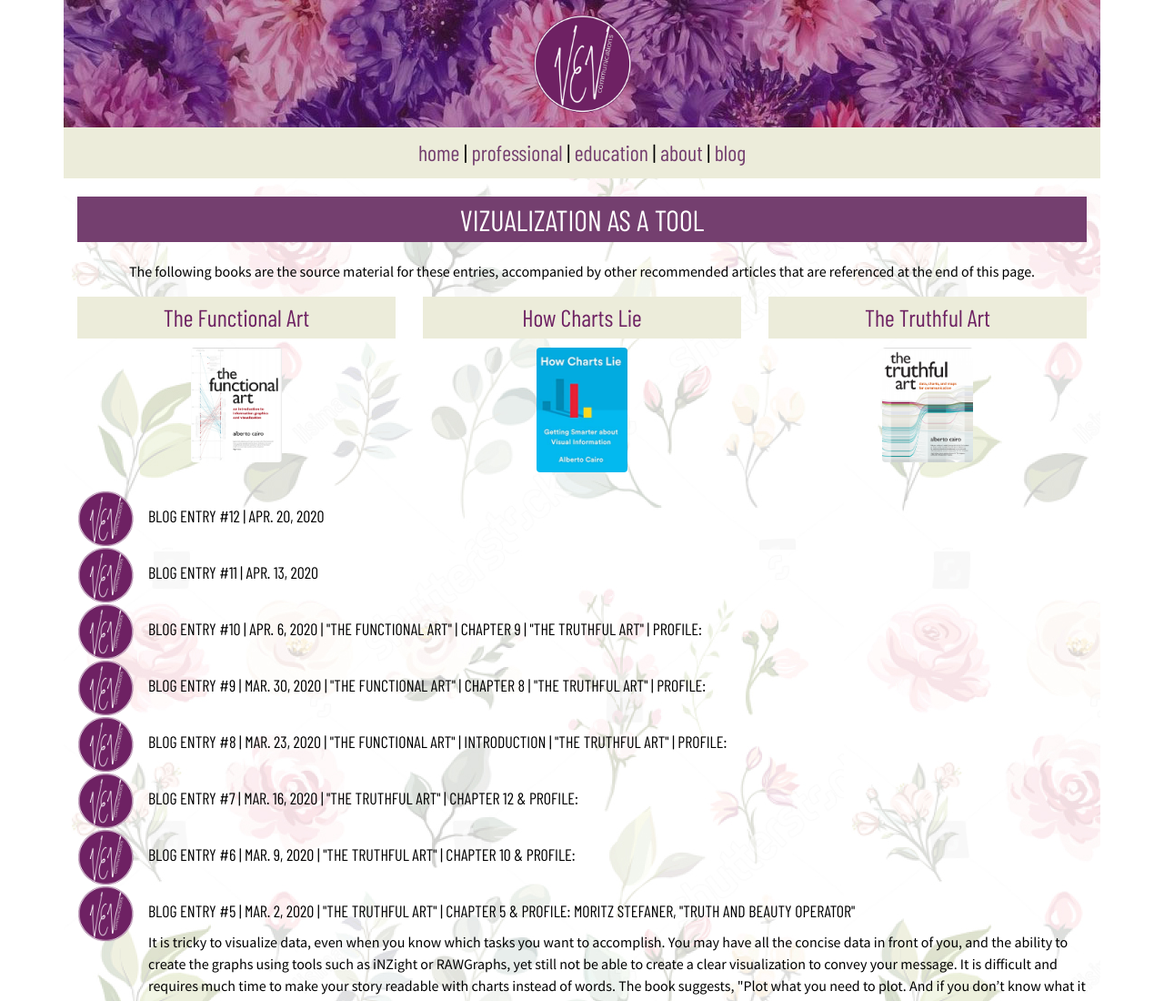
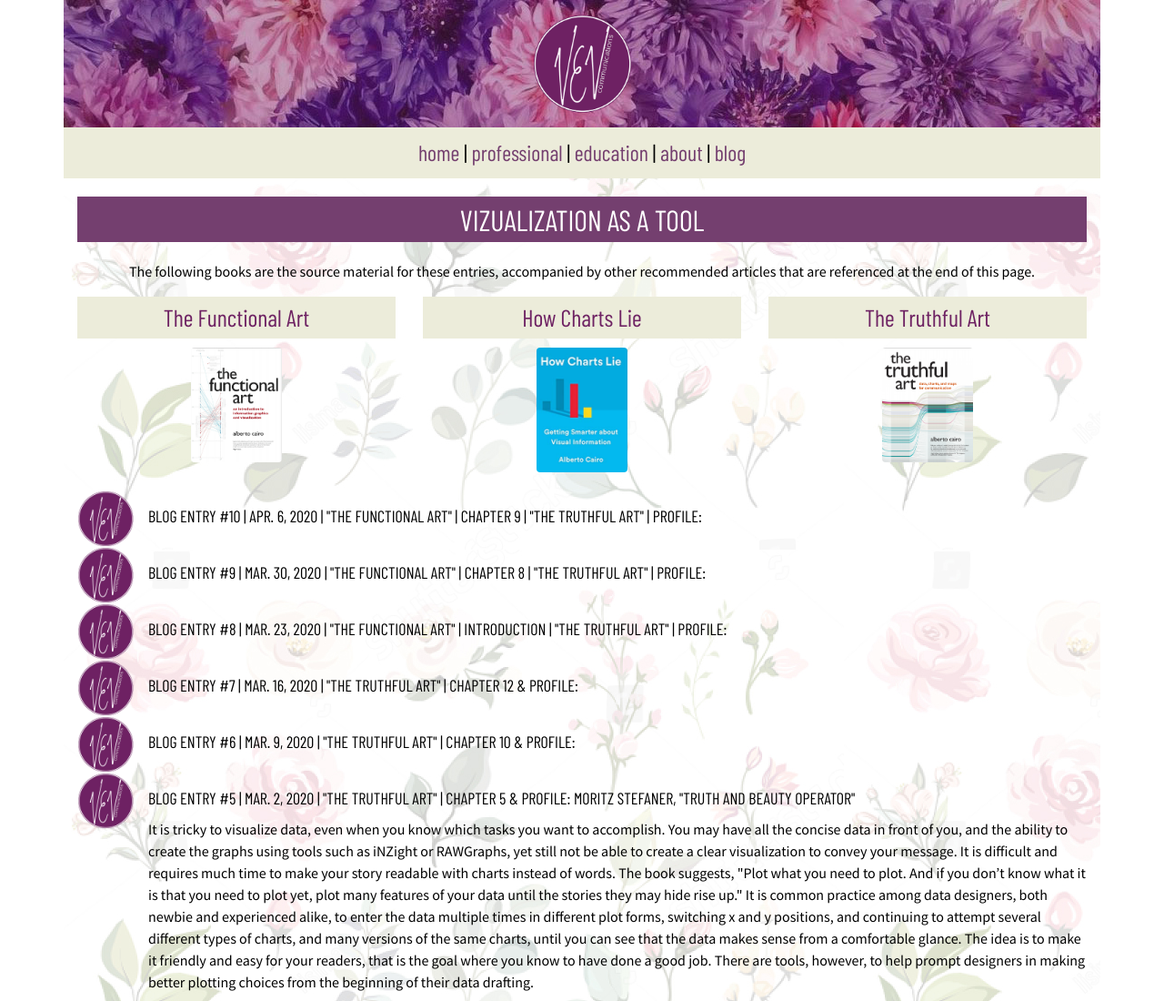
Before and after one commit to vevagency/cim-690-prototyping, a plain HTML site: page blog.html in a window 1280 px wide. Shown: the top 1100 px of the page at 91% size. Drawn offline with nearby package versions, Linux system fonts and the light colour scheme.

Commit message:
Change to 10 entries

```diff
--- a/blog.html
+++ b/blog.html
@@ -49,22 +49,6 @@
                     <img src="image/blog/truthful-cairo.png" class="rounded mx-auto d-block" alt="user vector image">
                 </div>
 
-            </div>
-
-            <div class="media">
-              <img src="image/brand/vev-logo.png" width="62" height="62" class="align-self-start mr-3" alt="blog entry thumbnail image">
-              <div class="media-body">
-                <h5 class="mt-0">BLOG ENTRY #12 | Apr. 20, 2020</h5>
-                <p></p>
-              </div>
-            </div>
-
-            <div class="media">
-              <img src="image/brand/vev-logo.png" width="62" height="62" class="align-self-start mr-3" alt="blog entry thumbnail image">
-              <div class="media-body">
-                <h5 class="mt-0">BLOG ENTRY #11 | Apr. 13, 2020</h5>
-                <p></p>
-              </div>
             </div>
 
             <div class="media">
```
